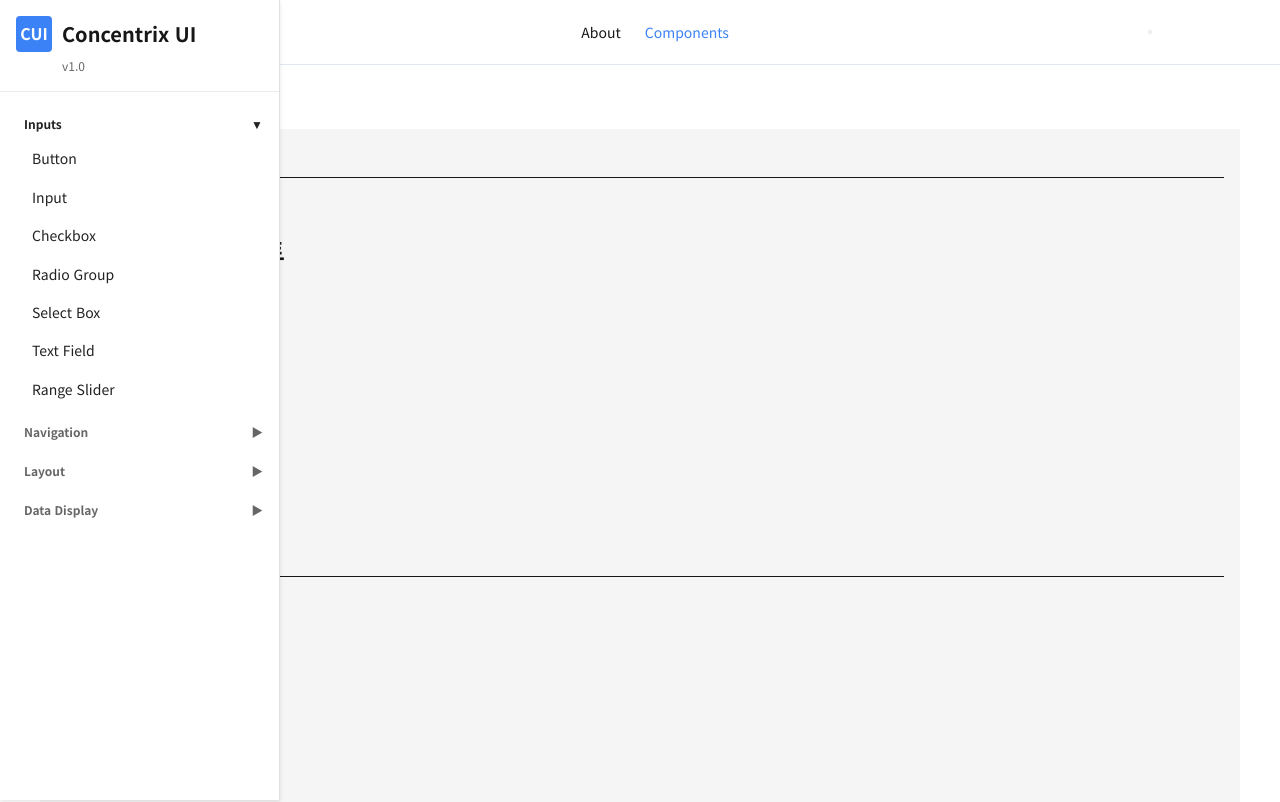
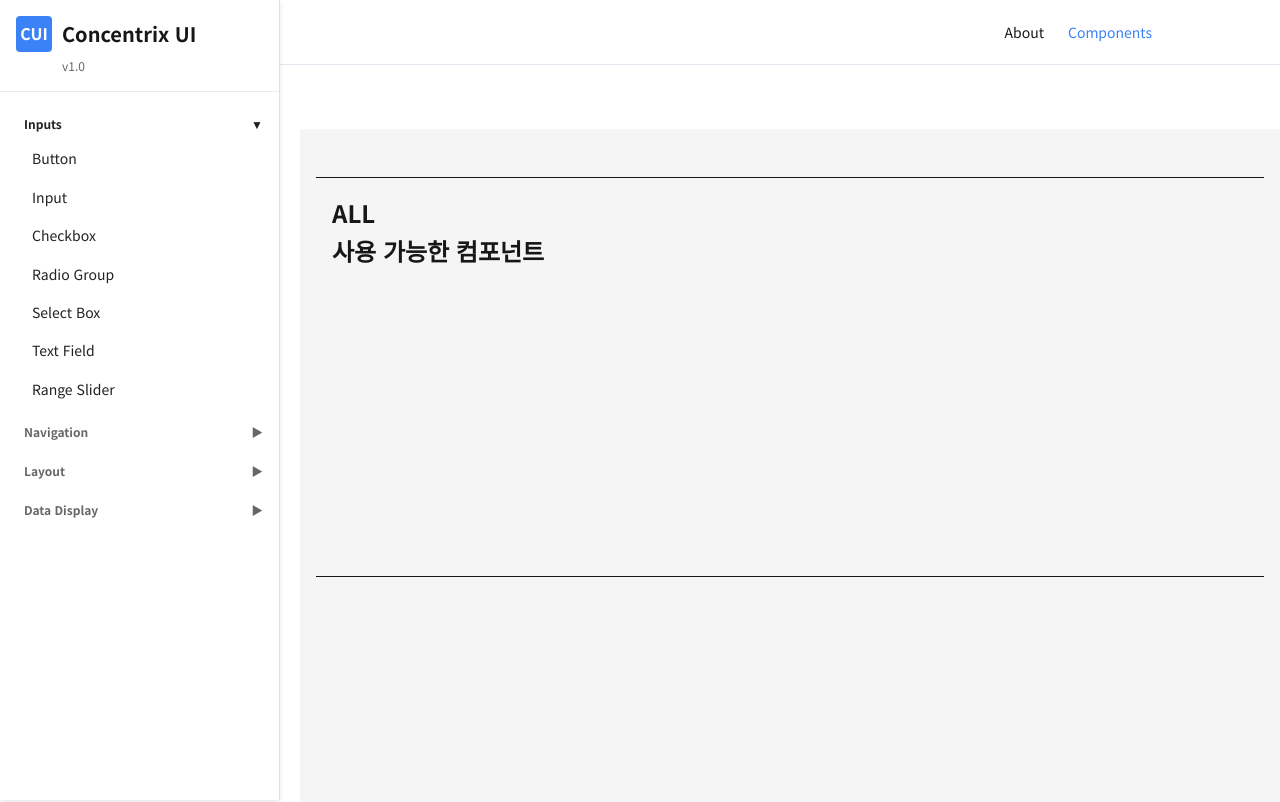
Before and after one commit to Starfish-122/CUI, a Next.js app: page /all in a window 1280 px wide. Shown: the top 802 px of the page. Built offline with nearby package versions, Linux system fonts and the light colour scheme.

Commit message:
refactor:햄버거버튼 이동

```diff
--- a/src/app/(ui)/layout.js
+++ b/src/app/(ui)/layout.js
@@ -1,10 +1,12 @@
 'use client';
 
 import '@/styles/pages/ui.scss';
+import Sidebar from '@/components/templates/Sidebar';
 
 export default function UiLayout({ children }) {
     return (
         <>
+            <Sidebar />
             <div className="ui">
                 <article>{children}</article>
             </div>
--- a/src/components/templates/Header.js
+++ b/src/components/templates/Header.js
@@ -3,7 +3,6 @@ import Link from 'next/link';
 import { usePathname } from 'next/navigation';
 import { useAppRoutes } from '@/routes/hooks';
 import { useState } from 'react';
-import Sidebar from '@/components/templates/Sidebar';
 
 /**
  * 헤더 컴포넌트
@@ -54,7 +53,6 @@ export default function Header() {
                     <span className="header__hamburger-line"></span>
                     <span className="header__hamburger-line"></span>
                 </button>
-                <Sidebar />
             </div>
         </header>
     );
--- a/src/components/templates/Sidebar.js
+++ b/src/components/templates/Sidebar.js
@@ -8,7 +8,7 @@ import { sidebarCategories } from '@/routes/config';
 export default function Sidebar() {
     const pathname = usePathname();
     const navLinks = useAppRoutes();
-    const [isSidebarOpen, setIsSidebarOpen] = useState(false);
+    const [isSidebarOpen, setIsSidebarOpen] = useState(true);
     const [isMobile, setIsMobile] = useState(false);
 
     // 카테고리 확장 상태 관리
--- a/src/styles/layout/_header.scss
+++ b/src/styles/layout/_header.scss
@@ -1,5 +1,6 @@
 @use '../abstracts/variables' as v;
 @use '../abstracts/mixins' as m;
+@use '../abstracts/functions' as f;
 
 .header {
     margin: 0 auto 4rem;
@@ -17,6 +18,7 @@
     &__logo {
         display: flex;
         align-items: center;
+        padding-left: f.to-rem(30);
     }
 
     &__logo-link {
@@ -59,6 +61,34 @@
             color: var(--brand-primary, #3b82f6);
         }
     }
+
+    // 햄버거 버튼
+    &__hamburger {
+        display: flex;
+        flex-direction: column;
+        justify-content: space-between;
+        width: 24px;
+        height: 20px;
+        background: transparent;
+        border: none;
+        cursor: pointer;
+        padding: 0;
+        z-index: 10;
+        position: absolute;
+
+        &:focus {
+            outline: none;
+        }
+
+        // 햄버거 라인
+        &-line {
+            width: 100%;
+            height: 2px;
+            background-color: var(--foreground, #1f2937);
+            transition: all 0.3s ease;
+            border-radius: 2px;
+        }
+    }
 }
 
 @media (max-width: 768px) {
--- a/src/styles/pages/ui.scss
+++ b/src/styles/pages/ui.scss
@@ -1,45 +1,19 @@
 // 레이아웃 공통 스타일
 @use '../abstracts/variables' as v;
 @use '../abstracts/mixins' as m;
+@use '../abstracts/functions' as f;
 
 .ui {
     background: #f5f5f5;
     padding: 1rem;
-    margin: auto;
-    max-width: 1200px;
+    margin-left: f.to-rem(300);
+    // max-width: 1200px;
     min-height: 100vh;
 
     &__header {
         position: fixed;
         top: 1rem;
         left: 1rem;
-    }
-
-    // 햄버거 버튼
-    &__hamburger {
-        display: flex;
-        flex-direction: column;
-        justify-content: space-between;
-        width: 24px;
-        height: 20px;
-        background: transparent;
-        border: none;
-        cursor: pointer;
-        padding: 0;
-        z-index: 10;
-
-        &:focus {
-            outline: none;
-        }
-
-        // 햄버거 라인
-        &-line {
-            width: 100%;
-            height: 2px;
-            background-color: var(--foreground, #1f2937);
-            transition: all 0.3s ease;
-            border-radius: 2px;
-        }
     }
 }
 
@@ -50,3 +24,18 @@ article {
     border-top: 1px solid;
     border-bottom: 1px solid;
 }
+
+// 반응형 설정
+@media (max-width: 768px) {
+    .ui {
+        margin-left: 0;
+    }
+
+    .sidebar {
+        left: f.to-rem(-280);
+
+        &--open {
+            left: 0;
+        }
+    }
+}
```
Also changed, not shown: 1 other file (tests, documents, lock files or other folders).
